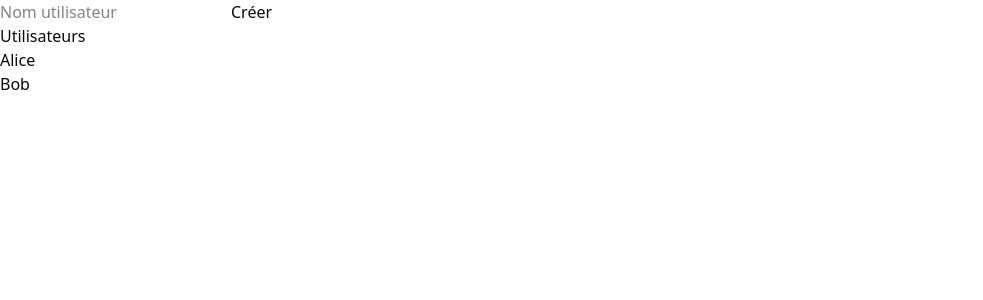
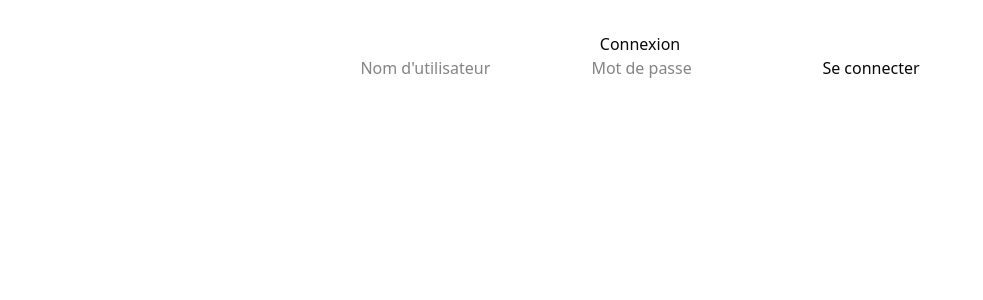
Before and after one commit to lulu73211/Projet_web, a React (Vite) app in the folder client/: page / in a window 1280 px wide. Shown: the top 300 px of the page, without its empty margins (0-983 px from the left). Built offline with nearby package versions, Linux system fonts and the light colour scheme.

Commit message:
login utilisateur

```diff
--- a/client/src/App.tsx
+++ b/client/src/App.tsx
@@ -1,31 +1,52 @@
 import React, { useState } from "react";
-import UserProfileForm from "./components/UserProfilForm";
-import UserList from "./components/UserList";
+import Login from "./components/Login";
+//import UserList from "./components/UserList";
 import ConversationList from "./components/ConversationList";
 import ConversationDetail from "./components/ConversationDetail";
 import { usersMock } from "./mock/user";
 import { conversationsMock } from "./mock/conversation";
 import type { User, Conversation } from "./types";
+import "./App.css"; // Ajoute le fichier de style en-dessous
 
 function App() {
-  const [users, setUsers] = useState<User[]>(usersMock);
+  const [users] = useState<User[]>(usersMock);
   const [conversations] = useState<Conversation[]>(conversationsMock);
-  const [selectedUser, setSelectedUser] = useState<User | null>(null);
+  const [currentUser, setCurrentUser] = useState<User | null>(null);
   const [selectedConversation, setSelectedConversation] = useState<Conversation | null>(null);
 
+  // Filtrer les conversations où l'utilisateur est présent
+  const userConversations = currentUser
+    ? conversations.filter(conv => conv.users.includes(currentUser.id))
+    : [];
+
   return (
-    <div>
-      <UserProfileForm onCreate={user => setUsers([...users, user])} />
-      <UserList users={users} onSelect={setSelectedUser} />
-      {selectedUser && (
-        <ConversationList
-          user={selectedUser}
-          conversations={conversations}
-          onSelect={setSelectedConversation}
-        />
-      )}
-      {selectedConversation && (
-        <ConversationDetail conversation={selectedConversation} />
+    <div className="main-app-container">
+      {!currentUser ? (
+        <Login users={users} onLogin={setCurrentUser} />
+      ) : (
+        <div className="messenger-container">
+          <div className="sidebar">
+            <div className="profile">
+              <span className="profile-circle">{currentUser.name[0]}</span>
+              <span className="profile-name">{currentUser.name}</span>
+              <button className="logout-btn" onClick={() => { setCurrentUser(null); setSelectedConversation(null); }}>Déconnexion</button>
+            </div>
+            <ConversationList
+              user={currentUser}
+              conversations={userConversations}
+              onSelect={setSelectedConversation}
+            />
+          </div>
+          <div className="content">
+            {selectedConversation ? (
+              <ConversationDetail conversation={selectedConversation} />
+            ) : (
+              <div className="empty-detail">
+                <h2>Sélectionnez une conversation</h2>
+              </div>
+            )}
+          </div>
+        </div>
       )}
     </div>
   );
--- /dev/null
+++ b/client/src/components/Login.tsx
@@ -0,0 +1,52 @@
+import React, { useState } from "react";
+import type { User } from "../types";
+
+interface LoginProps {
+  users: User[];
+  onLogin: (user: User) => void;
+}
+
+export default function Login({ users, onLogin }: LoginProps) {
+  const [name, setName] = useState("");
+  const [password, setPassword] = useState("");
+  const [error, setError] = useState("");
+
+  const handleSubmit = (e: React.FormEvent) => {
+    e.preventDefault();
+    const found = users.find(
+  user => user.name === name && user.password === password
+);
+    if (found) {
+      setError("");
+      onLogin(found);
+    } else {
+      setError("Identifiant ou mot de passe incorrect");
+    }
+  };
+
+  return (
+    <div className="login-container">
+      <form onSubmit={handleSubmit} className="login-card">
+        <h2>Connexion</h2>
+        <input
+          type="text"
+          placeholder="Nom d'utilisateur"
+          value={name}
+          onChange={e => setName(e.target.value)}
+          className="login-input"
+        />
+        <input
+          type="password"
+          placeholder="Mot de passe"
+          value={password}
+          onChange={e => setPassword(e.target.value)}
+          className="login-input"
+        />
+        <button type="submit" className="login-btn">
+          Se connecter
+        </button>
+        {error && <div className="login-error">{error}</div>}
+      </form>
+    </div>
+  );
+}
--- a/client/src/components/UserProfilForm.tsx
+++ b/client/src/components/UserProfilForm.tsx
@@ -8,22 +8,4 @@ interface UserProfileFormProps {
 export default function UserProfileForm({ onCreate }: UserProfileFormProps) {
   const [name, setName] = useState("");
 
-  const handleSubmit = (e: React.FormEvent) => {
-    e.preventDefault();
-    if (name.trim()) {
-      onCreate({ id: Date.now(), name });
-      setName("");
-    }
-  };
-
-  return (
-    <form onSubmit={handleSubmit}>
-      <input
-        value={name}
-        onChange={e => setName(e.target.value)}
-        placeholder="Nom utilisateur"
-      />
-      <button type="submit">Créer</button>
-    </form>
-  );
 }
--- a/client/src/mock/user.ts
+++ b/client/src/mock/user.ts
@@ -1,6 +1,5 @@
 import type { User } from "../types";
-
 export const usersMock: User[] = [
-  { id: 1, name: "Alice" },
-  { id: 2, name: "Bob" },
+  { id: 1, name: "t", password: "t" },
+  { id: 2, name: "Bob", password: "bob123" },
 ];
--- a/client/src/types.ts
+++ b/client/src/types.ts
@@ -1,6 +1,7 @@
 export interface User {
   id: number;
   name: string;
+  password: string;
 }
 
 export interface Message {
```
